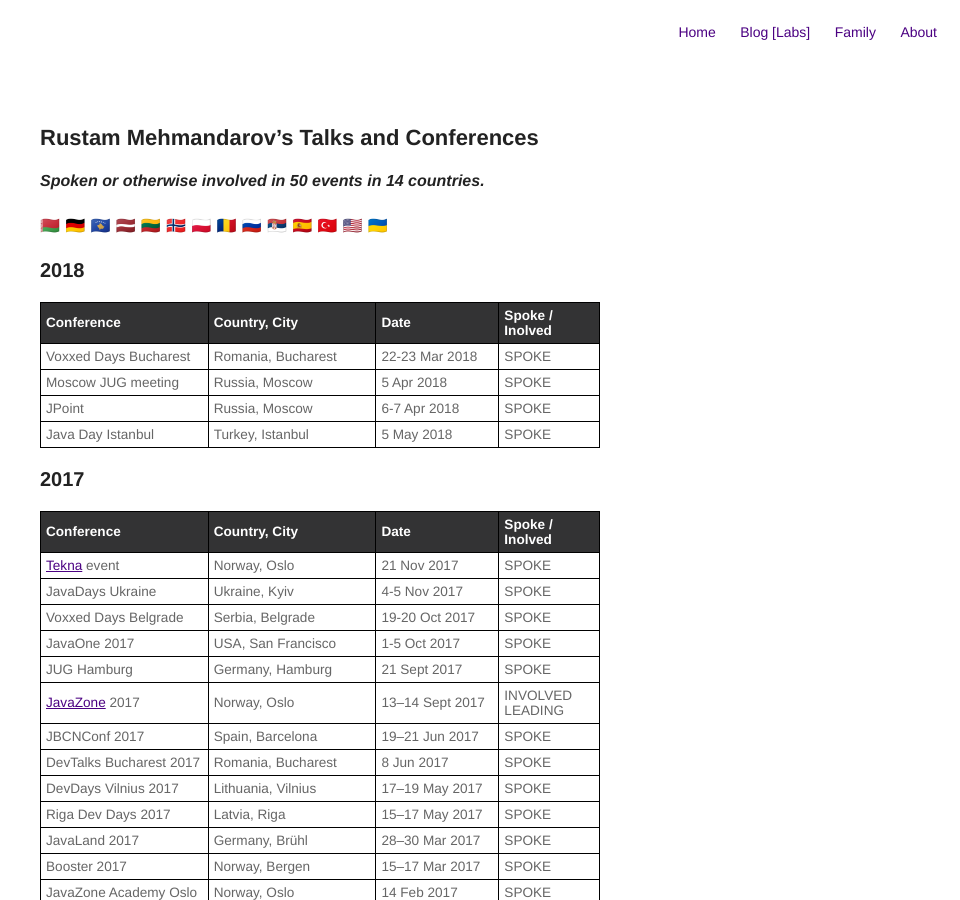
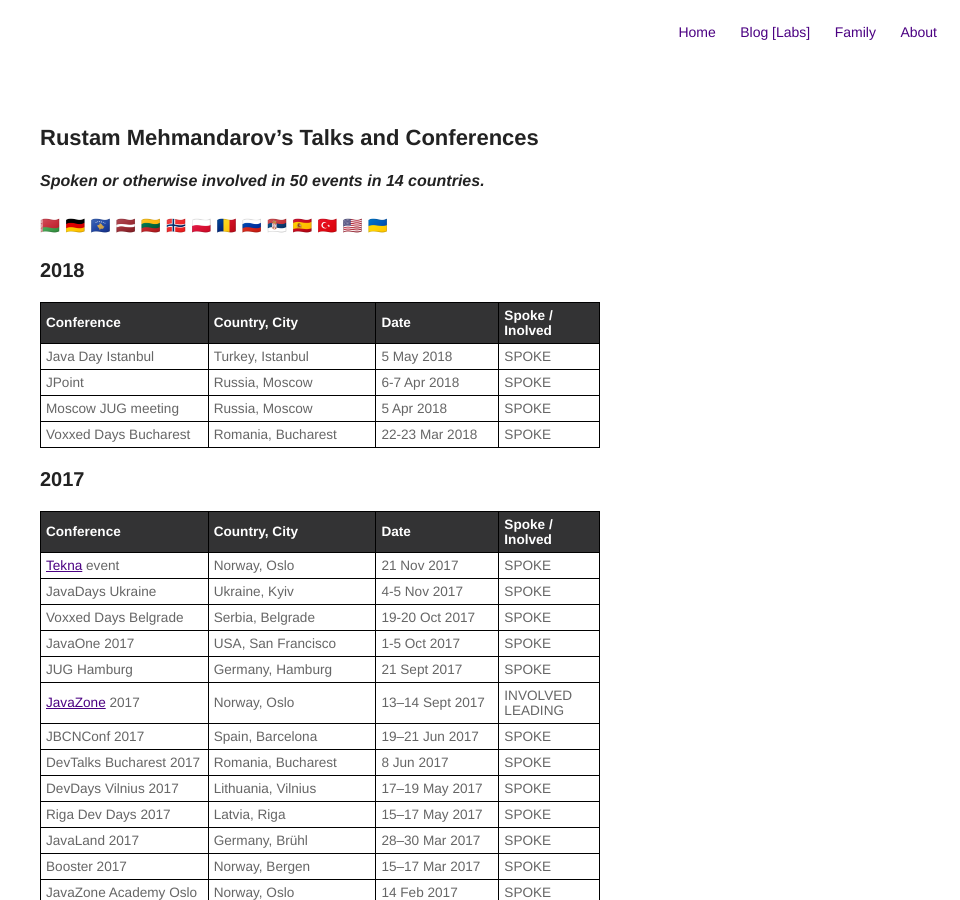
Before and after one commit to mehmandarov/mehmandarov.github.io, a Jekyll site: the page built from talks.md, in a window 1280 px wide and 900 px high. Shown: the whole window, without its empty margins (320-1280 px from the left). Built offline with Jekyll 4.4.1, drawn with Linux system fonts in a browser that asks for light colours.

```diff
--- a/talks.md
+++ b/talks.md
@@ -10,17 +10,17 @@ layout: page
 
 ### 2018
 
-|-------------------------------+-------------------+----------------+-------------------|
-|Conference                     |Country, City      |Date            |Spoke / Inolved    |
-|:------------------------------+:------------------+:---------------+:------------------|
-|Voxxed Days Bucharest          |Romania, Bucharest |22-23 Mar 2018  |SPOKE              |
-|-------------------------------+-------------------+----------------+-------------------|
-|Moscow JUG meeting             |Russia, Moscow     |5 Apr 2018      |SPOKE              |
-|-------------------------------+-------------------+----------------+-------------------|
-|JPoint                         |Russia, Moscow     |6-7 Apr 2018    |SPOKE              |
-|-------------------------------+-------------------+----------------+-------------------|
-|Java Day Istanbul              |Turkey, Istanbul   |5 May 2018      |SPOKE              |
-|-------------------------------+-------------------+----------------+-------------------|
+|-------------------------------+-------------------+----------------+-----------------------|
+|Conference                     |Country, City      |Date            |Spoke / Inolved        |
+|:------------------------------+:------------------+:---------------+:----------------------|
+|Java Day Istanbul              |Turkey, Istanbul   |5 May 2018      |SPOKE                  |
+|-------------------------------+-------------------+----------------+-----------------------|
+|JPoint                         |Russia, Moscow     |6-7 Apr 2018    |SPOKE                  |
+|-------------------------------+-------------------+----------------+-----------------------|
+|Moscow JUG meeting             |Russia, Moscow     |5 Apr 2018      |SPOKE                  |
+|-------------------------------+-------------------+----------------+-----------------------|
+|Voxxed Days Bucharest          |Romania, Bucharest |22-23 Mar 2018  |SPOKE                  |
+|-------------------------------+-------------------+----------------+-----------------------|
 {:.talkstablestyle}
 
 ### 2017
```
